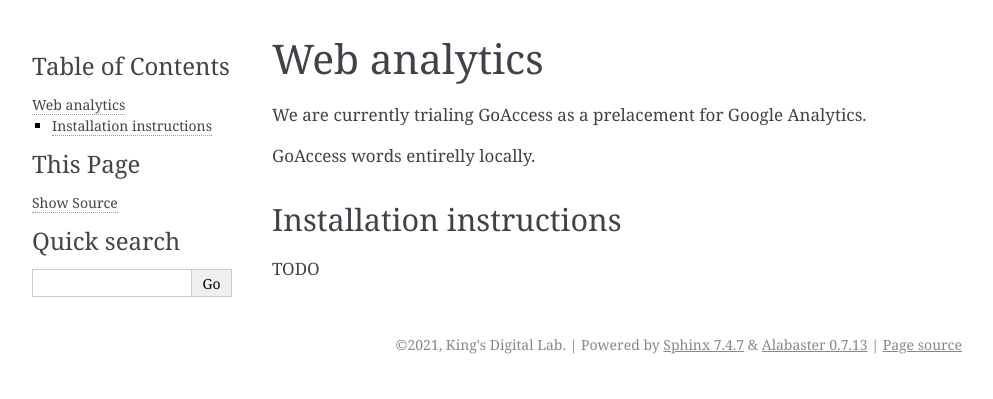
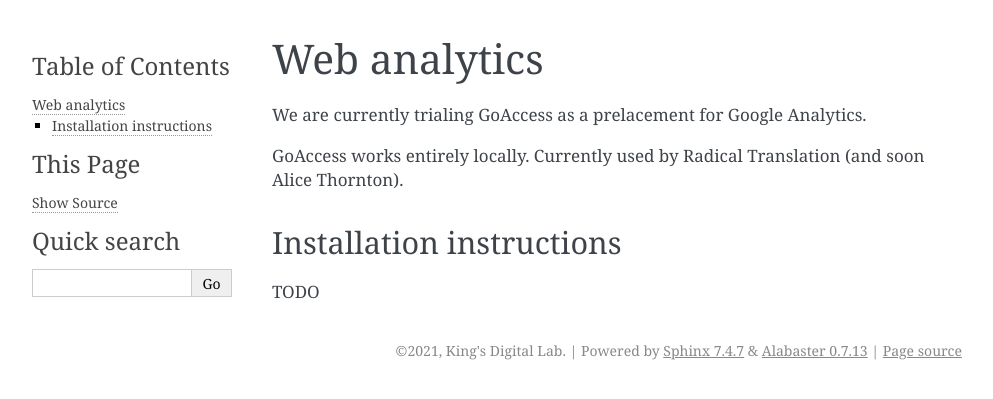
Before and after one commit to kingsdigitallab/reusable-components, a Sphinx documentation site: the page built from docs/reference/web-analytics.rst, in a window 1280 px wide. Shown: the top 399 px of the page, without its empty margins (148-1141 px from the left). Built offline with Sphinx 7.4.7, drawn with Linux system fonts in a browser that asks for light colours.

Commit message:
Update web-analytics.rst

```diff
--- a/docs/reference/web-analytics.rst
+++ b/docs/reference/web-analytics.rst
@@ -3,7 +3,7 @@ Web analytics
 
 We are currently trialing GoAccess as a prelacement for Google Analytics.
 
-GoAccess words entirelly locally.
+GoAccess works entirely locally. Currently used by Radical Translation (and soon Alice Thornton).
 
 Installation instructions
 -------------------------
```
